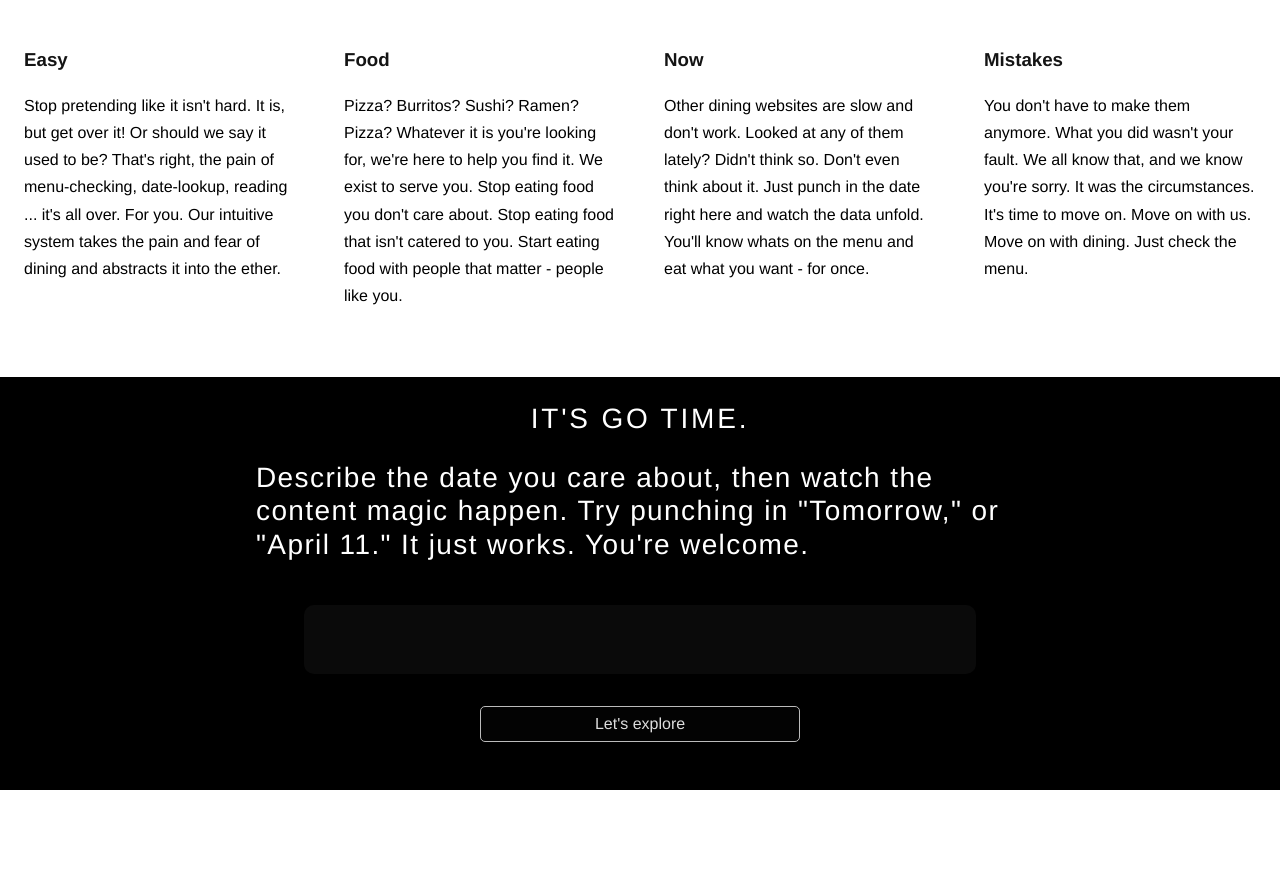
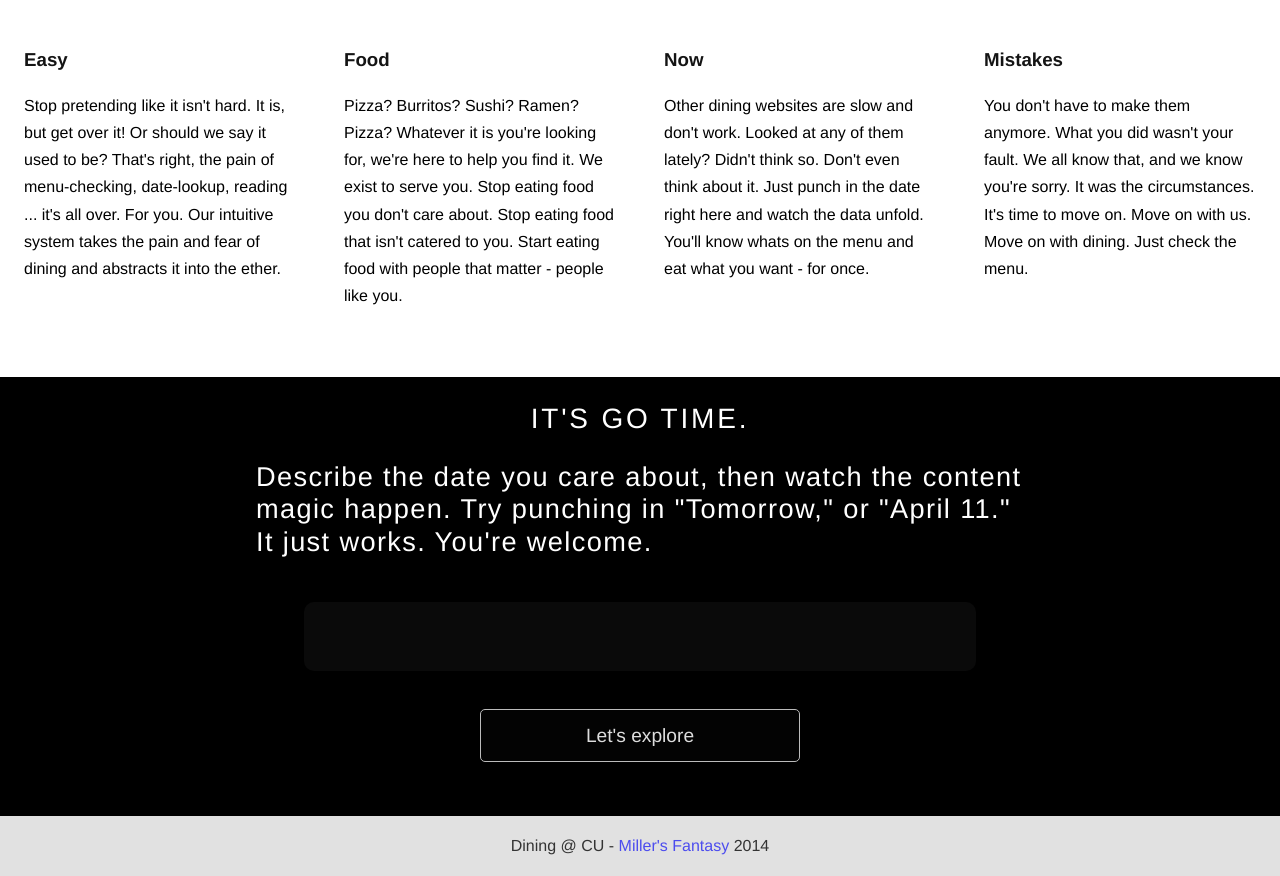
Before and after one commit to kevin-roark/dining-at-cu, a plain HTML site: page index.html in a window 1280 px wide. Shown: the part 792-1668 px from the top of the page. Before the commit the page ends 1582 px from the top, so only its background shows below. Drawn offline with Linux system fonts and the light colour scheme.

Commit message:
page 1 almost donegit add css/ index.html js/

```diff
--- a/css/main.css
+++ b/css/main.css
@@ -16,6 +16,10 @@ body {
 
 .l-box {
     padding: 1.5em;
+}
+
+.s-box {
+    padding: 1em;
 }
 
 /*
@@ -55,6 +59,7 @@ a.pure-button-primary {
   padding: 0.5em;
   color: white;
   font-size: 200%;
+  letter-spacing: 0.08em;
 }
   .menu-date-input:focus {
     outline: none;
@@ -65,6 +70,8 @@ a.pure-button-primary {
   width: 25%;
   border: 1px solid #bbb;
   color: #ddd;
+  font-size: 120%;
+  padding: 0.75em 1em;
 }
   .menu-form-button:hover, .menu-form-button:focus {
     color: white;
@@ -231,12 +238,27 @@ a.pure-button-primary {
   width: 60%;
   margin-left: 20%;
   line-height: 1.2em;
+  font-size: 170%;
 }
 
 /* This is the class used for the content sub-headers (<h3>) */
 .content-subhead {
     color: rgba(20, 20, 20, 1);
 }
+
+.footer {
+  background-color: rgba(225, 225, 225, 1);
+  color: #333;
+  text-align: center;
+  font-size: 100%;
+}
+  .footer a {
+    color: rgba(60, 60, 240, 0.9);
+    text-decoration: none;
+  }
+    .footer a:hover, .footer a:focus {
+      color: rgba(75, 75, 255, 1.0);
+    }
 
 /**
  * BIG STUFF STYLES
--- a/index.html
+++ b/index.html
@@ -110,6 +110,12 @@
           </div>
         </div>
 
+        <div class="footer s-box">
+          Dining @ CU - <a href="http://www.millersfantasy.com">Miller's Fantasy</a> 2014
+        </div>
+
+      </div>
+
     <script src="./js/lib/jquery.min.js"></script>
     <script src="./js/lib/chrono.min.js"></script>
     <script src="./js/main.js"></script>
--- a/js/main.js
+++ b/js/main.js
@@ -8,6 +8,12 @@ $(function() {
       $el.css('-o-filter', filter);
       $el.css('-ms-filter', filter);
       $el.css('filter', filter);
+    }
+
+    function updateStateDate(date) {
+      var title = "Dining @ Cu Menu for " + date;
+      document.title = title;
+      window.history.pushState(date, title, "#menus/" + date);
     }
 
     var pizzaBg = $('.splash-background-container');
@@ -23,12 +29,12 @@ $(function() {
     });
 
     $('.menu-form').submit(function(ev) {
-
       var dateStr = $('.menu-date-input').val();
       var date = chrono.parseDate(dateStr);
       if (!date) {
         // handle problem
-      } else {
+      }
+      else {
         var day = ''  + date.getDate();
         if (day.length <= 1) {
           day = '0' + day;
@@ -39,7 +45,8 @@ $(function() {
         }
         var year = ('' + date.getFullYear()).substring(2);
 
-        var formattedDate = month + '/' + day + '/' + year;
+        var formattedDate = month + '-' + day + '-' + year;
+        updateStateDate(formattedDate);
       }
 
       return false;
```
Lines whose indentation alone changed are shown as unchanged.
